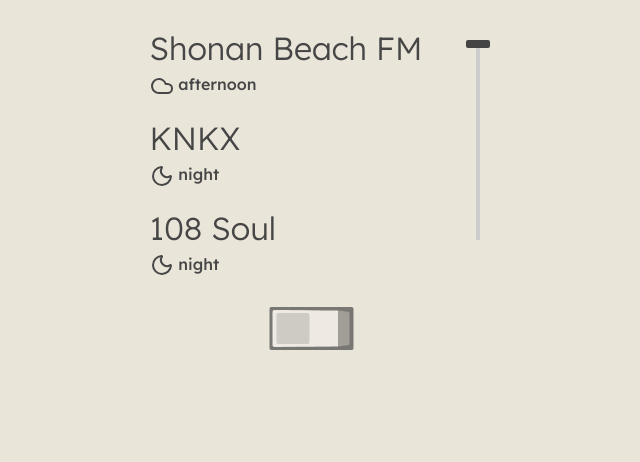
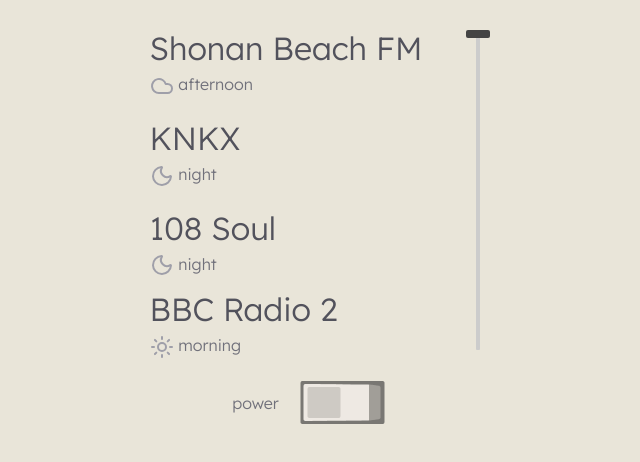
Before and after one commit to greysonpeck/radio, a website: page index.html in a window 1280 px wide. Shown: the whole page, without its empty margins (329-969 px from the left). Drawn offline with nearby package versions, Linux system fonts and the light colour scheme.

Commit message:
static fix, add bbc2

```diff
--- a/index.html
+++ b/index.html
@@ -15,33 +15,43 @@
       <div class="allContent flex flex-col items-center justify-center gap-4 mt-4">
 
 
-         <div class="flex flex-row w-full max-w-[355px] gap-4">
+         <div class="flex flex-row w-full max-w-[355px] gap-4 text-zinc-600">
             <div id="stations" class="flex flex-col">
             <button id="button-shonan" data-station="https://shonanbeachfm.out.airtime.pro/shonanbeachfm_c"
-               class="station off px-4 py-2  text-white rounded "
+               class="station off px-4 py-2  rounded "
                >
                <h2>Shonan Beach FM</h2>
                <div data-timezone="Asia/Tokyo" class="time-of-day">  <i data-lucide></i>
-                  <span class="label"></span>
+                  <span class="label text-zinc-500 font-light"></span>
                </div>
             </button>
             <button id="button-knkx"
                data-station="https://knkx-live-a.edge.audiocdn.com/6284_64k"
-               class="station off px-4 py-2 text-white rounded "
+               class="station off px-4 py-2 rounded "
                >
                <h2>KNKX</h2>
-               <div data-timezone="America/Vancouver" class="time-of-day">  <i data-lucide></i>
-                  <span class="label"></span>
+               <div data-timezone="America/Vancouver" class="time-of-day ">  <i data-lucide></i>
+                  <span class="label text-zinc-500 font-light"></span>
                </div>
             </button>
 
             <button id="button-108soul"
                data-station="http://s2.radio.co:80/sdd9757d9b/listen"
-               class="station off px-4 py-2  text-white rounded "
+               class="station off px-4 py-2  rounded "
                >
                <h2>108 Soul</h2>
                <div data-timezone="America/New_York" class="time-of-day"><i data-lucide></i>
-                  <span class="label"></span>
+                  <span class="label text-zinc-500 font-light"></span>
+               </div>
+            </button>
+
+            <button id="button-BBC2"
+               data-station="http://lsn.lv/bbcradio.m3u8?station=bbc_radio_two&bitrate=96000"
+               class="station off px-4 py-2rounded "
+               >
+               <h2>BBC Radio 2</h2>
+               <div data-timezone="Europe/London" class="time-of-day"><i data-lucide></i>
+                  <span class="label text-zinc-500 font-light"></span>
                </div>
             </button>
 
@@ -49,12 +59,12 @@
 
             <aside class="slider-container flex items-start">
                 <div class="slider-wrapper w-0 h-[120px] ml-6 mt-16 flex justify-center relative">
-                    <input id="dial" type="range" min="0" max="2" step="0.01" value="0">
+                    <input id="dial" type="range" min="0" step="0.01" value="0">
                 </div>
             </aside>
          </div>
-<button id="playPause" class="p-2 w-[95px] h-[55px]"></button>
-
+<div class="power flex items-center text-zinc-500 font-light">power<button id="playPause" class="ml-4 p-2 w-[95px] h-[55px]"></button>
+</div>
 
 
 
--- a/src/input.css
+++ b/src/input.css
@@ -1,11 +1,15 @@
 @import "tailwindcss";
+
 
 body {
     background-color: #e9e5d9;
 
     font-family: 'Lexend', serif;
     font-weight: 500;
-    color:white;
+}
+
+.time-of-day > svg {
+    @apply text-zinc-400;
 }
 
 h2 {
@@ -14,7 +18,6 @@
     font-family: "Lexend";
     font-size: 32px;
     font-weight: 300;
-    color: #464646;
 }
 
 h2::before {
@@ -95,7 +98,6 @@
 }
 
 .time-of-day {
-    color: #464646;
     text-align: left;
     position: relative;
 }
@@ -109,11 +111,11 @@
       touch-action: none; /* prevent default scrolling/pull-to-refresh gestures */
       -webkit-appearance: none;  /* remove default styling */
   appearance: none;           /* standard property for other browsers */
-    width: 200px;    /* length of slider after rotation */
+    width: 320px;    /* length of slider after rotation */
   height: 20px;    /* thickness of track + thumb */
   transform-origin: top left; /* adjust rotation pivot if needed */
   position: absolute; /* so you can place it anywhere */
-  top: 50px;          /* vertical offset on page */
+  top: 100px;          /* vertical offset on page */
 
 
     /* rotate slider */
--- a/src/scripts.js
+++ b/src/scripts.js
@@ -5,9 +5,11 @@
 let noiseGain;
 let noiseFilter;
 
-const CAPTURE_RADIUS = 0.4; // smaller = stricter tuning
-const FADE_WIDTH = 0.12;    // softness near edges
-const BUFFER = 0.15; // amount of buffer at both ends
+// --- Tuning parameters ---
+const CAPTURE_RADIUS = 0.4; // smaller = stricter tuning (less overlap)
+const FADE_EXPONENT = 1.2;   // >1 = sharper fade edges
+const BUFFER = 0.25;          // extra slider space before first/after last station
+const MIN_STRENGTH = 0.01;    // anything below this is considered silent
 
 
 addEventListener("DOMContentLoaded", (event) => {
@@ -23,6 +25,9 @@
   {
     name: '108 Soul',
     url: 'http://s2.radio.co:80/sdd9757d9b/listen'
+  },  {
+    name: 'BBC Radio 2',
+    url: 'http://lsn.lv/bbcradio.m3u8?station=bbc_radio_two&bitrate=96000'
   }
 ];
 
@@ -102,7 +107,7 @@
 function start() {
   audioCtx = new AudioContext();
   masterGain = audioCtx.createGain();
-  masterGain.gain.value = 0.3;
+  masterGain.gain.value = 0.2;
   masterGain.connect(audioCtx.destination);
 
 
@@ -174,18 +179,24 @@
   sources.forEach((s, index) => {
     const distance = Math.abs(effectivePosition - index);
 
-    const radius = 0.6; // how far a station "reaches" for blending
-    let strength = Math.max(0, (radius - distance) / radius);
+    // --- raw strength based on distance ---
+    let strength = (CAPTURE_RADIUS - distance) / CAPTURE_RADIUS;
+    strength = Math.max(0, strength); // clamp negative to 0
 
-    // optional smoother fade
-    strength = Math.min(1, Math.pow(strength, 0.8));
+    // --- sharpen fade for more static between stations ---
+    strength = Math.pow(strength, FADE_EXPONENT);
 
+    // --- dead zone: zero out very small contributions ---
+    if (strength < MIN_STRENGTH) strength = 0;
+
+    // --- apply gain ---
     s.gain.gain.setTargetAtTime(strength, audioCtx.currentTime, 0.05);
 
+    // track strongest station for grain
     maxStationStrength = Math.max(maxStationStrength, strength);
   });
 
-  // Grain / noise inversely related to total station presence
+  // --- grain / static inversely related to station presence ---
   const noiseLevel = Math.pow(1 - maxStationStrength, 2);
   noiseGain.gain.setTargetAtTime(noiseLevel * 0.35, audioCtx.currentTime, 0.05);
 }
@@ -208,7 +219,7 @@
 });
 
 
-
+dial.max = stations.length - 1;
 dial.addEventListener('input', () => {
   if (!audioCtx) return;
   updateDial();
```
Also changed, not shown: src/output.css, src/routed-gothic.ttf (added).
